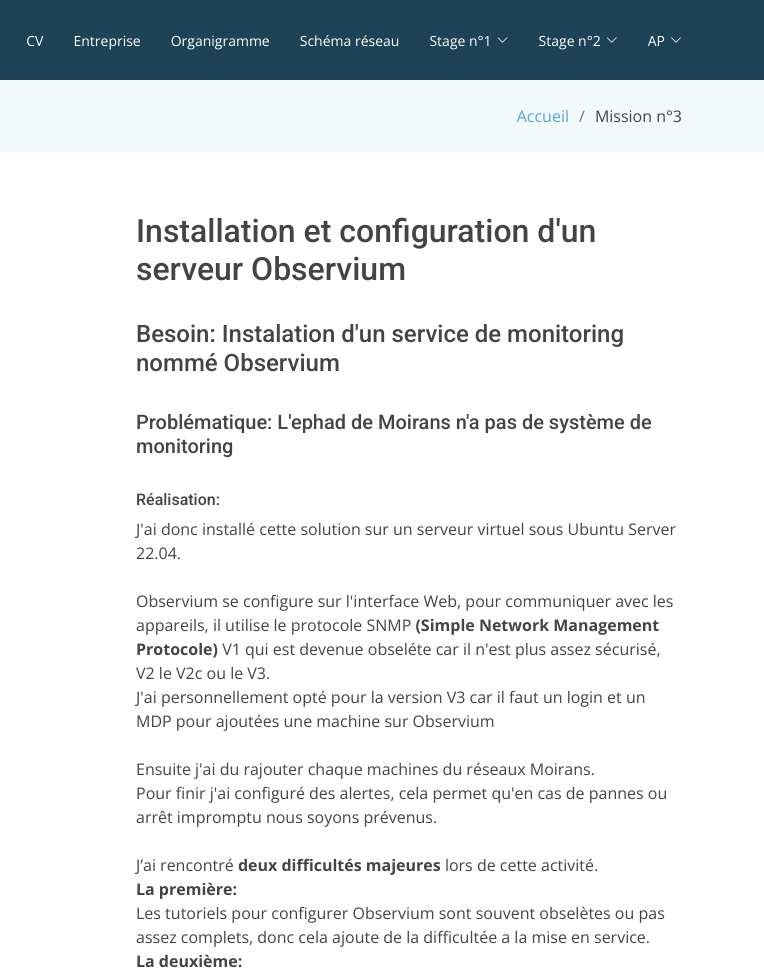
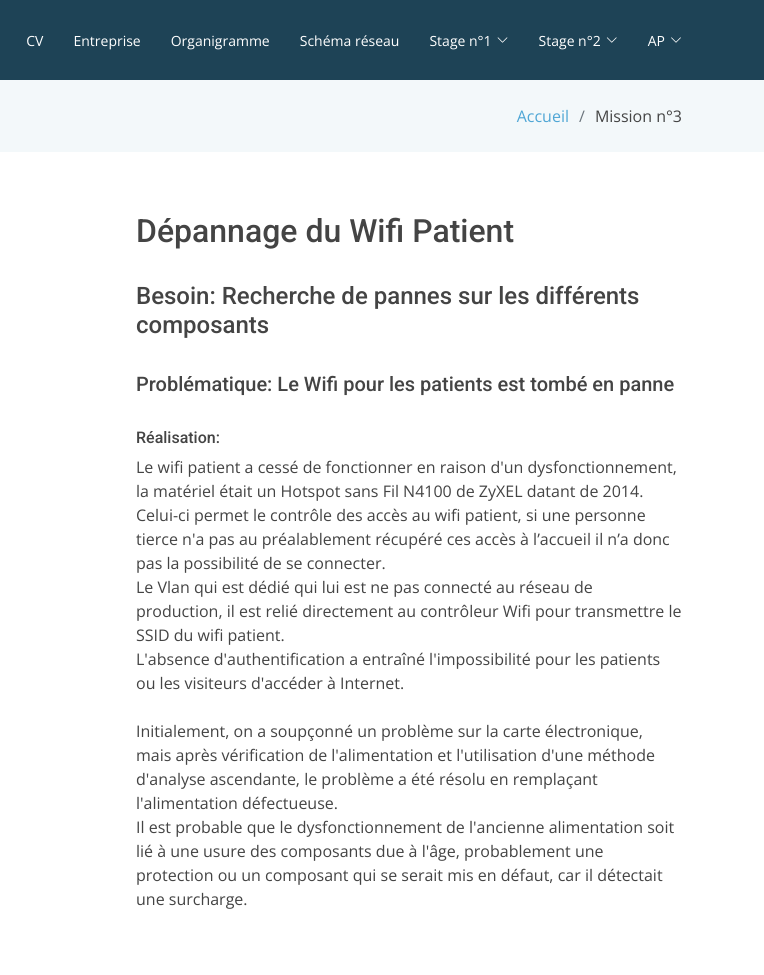
Before and after one commit to Meykro/PortFolio, a plain HTML site: page Pages/Mission3_Stage2.html in a window 1280 px wide. Shown: the top 975 px of the page, 516-1280 px from the left. Drawn offline with nearby package versions, Linux system fonts and the light colour scheme.

Commit message:
PortFolio18/03/24-01:20

```diff
--- a/Pages/Mission3_Stage2.html
+++ b/Pages/Mission3_Stage2.html
@@ -123,33 +123,25 @@
             <img src="/assets/img/Carte_WifiPatient.png" class="img-fluid" alt="" />
           </div>
           <div class="col-lg-6 pt-4 pt-lg-0">
-            <h2>Installation et configuration d'un serveur Observium</h2> <br>
-            <h4>Besoin: Instalation d'un service de monitoring nommé Observium</h4> <br>
-            <h5>Problématique: L'ephad de Moirans n'a pas de système de monitoring</h5> <br>
+            <h2>Dépannage du Wifi Patient</h2> <br>
+            <h4>Besoin: Recherche de pannes sur les différents composants</h4> <br>
+            <h5>Problématique: Le Wifi pour les patients est tombé en panne</h5> <br>
             <ul>
               <h6>Réalisation: </h6>
               <p>
-                J'ai donc installé cette solution sur un serveur virtuel sous Ubuntu Server 22.04.<br> <br>
-                Observium se configure sur l'interface Web, pour communiquer avec les appareils,
-                il utilise le protocole SNMP <strong>(Simple Network Management Protocole)</strong> V1 qui est devenue
-                obseléte car il n'est plus assez sécurisé, V2 le V2c ou le V3. <br>
-                J'ai personnellement opté pour la version V3 car il faut un login et un MDP pour ajoutées une
-                machine sur Observium<br> <br>
-                Ensuite j'ai du rajouter chaque machines du réseaux Moirans. <br>
-                Pour finir j'ai configuré des alertes, cela permet qu'en cas de pannes ou arrêt impromptu nous soyons
-                prévenus. <br> <br>
-                J’ai rencontré <strong>deux difficultés majeures</strong> lors de cette activité. <br>
-                <strong>La première: </strong><br>
-                Les tutoriels pour configurer Observium sont souvent obselètes ou pas assez complets,
-                donc cela ajoute de la difficultée a la mise en service. <br>
-                <strong>La deuxième: </strong><br>
-                J'ai rencontré une erreur que je n’ai pu résoudre sans l’aide de mon maître de stage car aucune
-                solution ne fonctionnait sur Internet. <br>
-                Observium n’arrivait pas à récolter les données des différentes machines / équipements et donc
-                n'affichait aucune
-                donnée. <br>
-                Une fois l'outil monté avec les machines paramétrées j'ai établi une documentation expliquant la mise en
-                place et la configuration du serveur.
+                Le wifi patient a cessé de fonctionner en raison d'un dysfonctionnement, la matériel était un Hotspot
+                sans Fil N4100 de ZyXEL datant de 2014. <br>
+                Celui-ci permet le contrôle des accès au wifi patient, si une personne tierce n'a pas au préalablement
+                récupéré ces accès à l’accueil il n’a donc pas la possibilité de se connecter. <br>
+                Le Vlan qui est dédié qui lui est ne pas connecté au réseau de production, il est relié directement au contrôleur Wifi
+                pour transmettre le SSID du wifi patient.<br>
+                L'absence d'authentification a entraîné l'impossibilité pour les patients ou les visiteurs
+                d'accéder à Internet. <br><br>
+                Initialement, on a soupçonné un problème sur la carte électronique, mais après
+                vérification de l'alimentation et l'utilisation d'une méthode d'analyse ascendante, le problème a été
+                résolu en remplaçant l'alimentation défectueuse.<br>
+                Il est probable que le dysfonctionnement de l'ancienne alimentation soit lié à une usure des composants due à l'âge,
+                probablement une protection ou un composant qui se serait mis en défaut, car il détectait une surcharge.
               </p>
             </ul>
           </div>
```
Also changed, not shown: Pages/Tache1_Stage2.html (+14 -10 lines).
